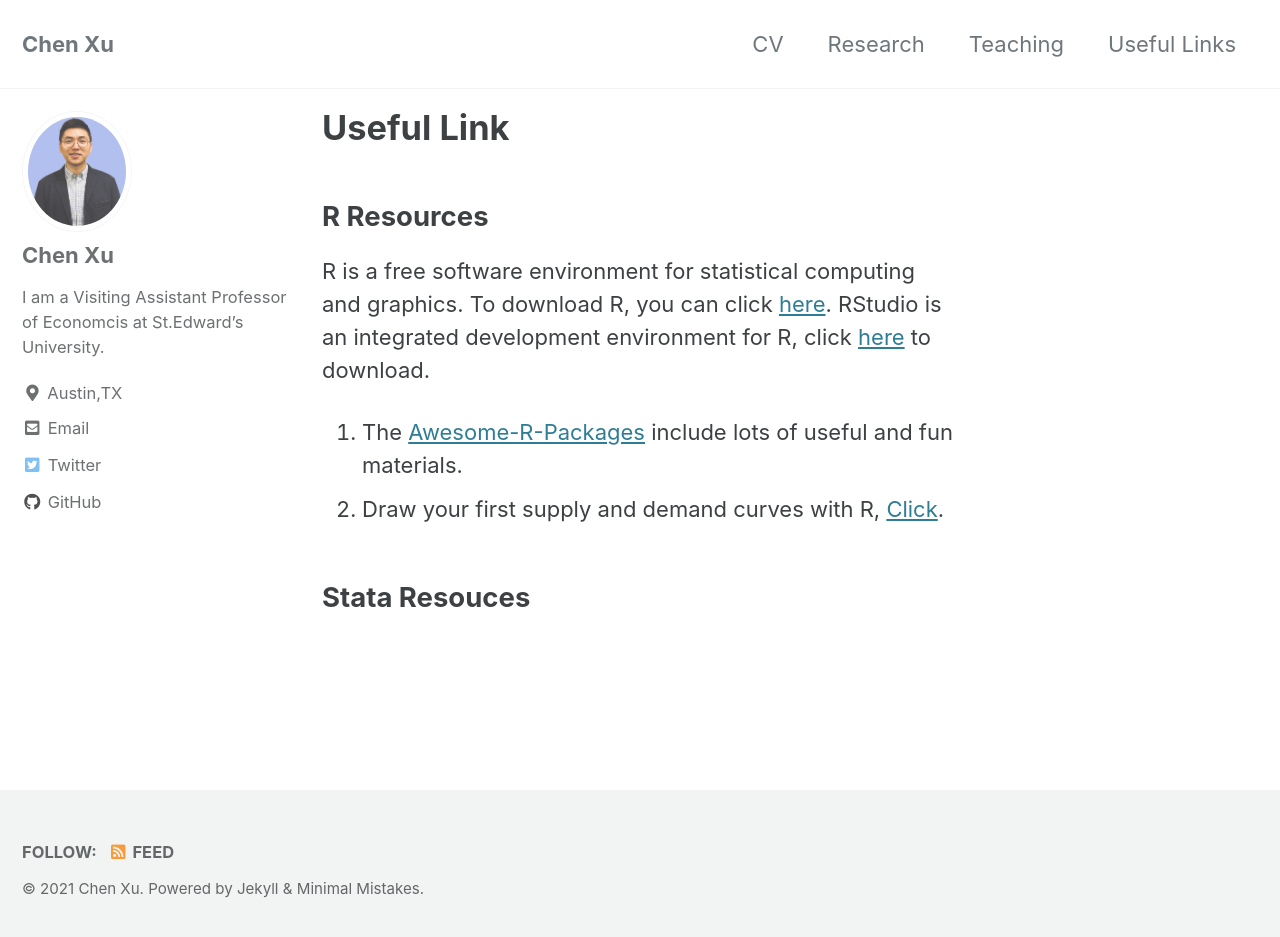
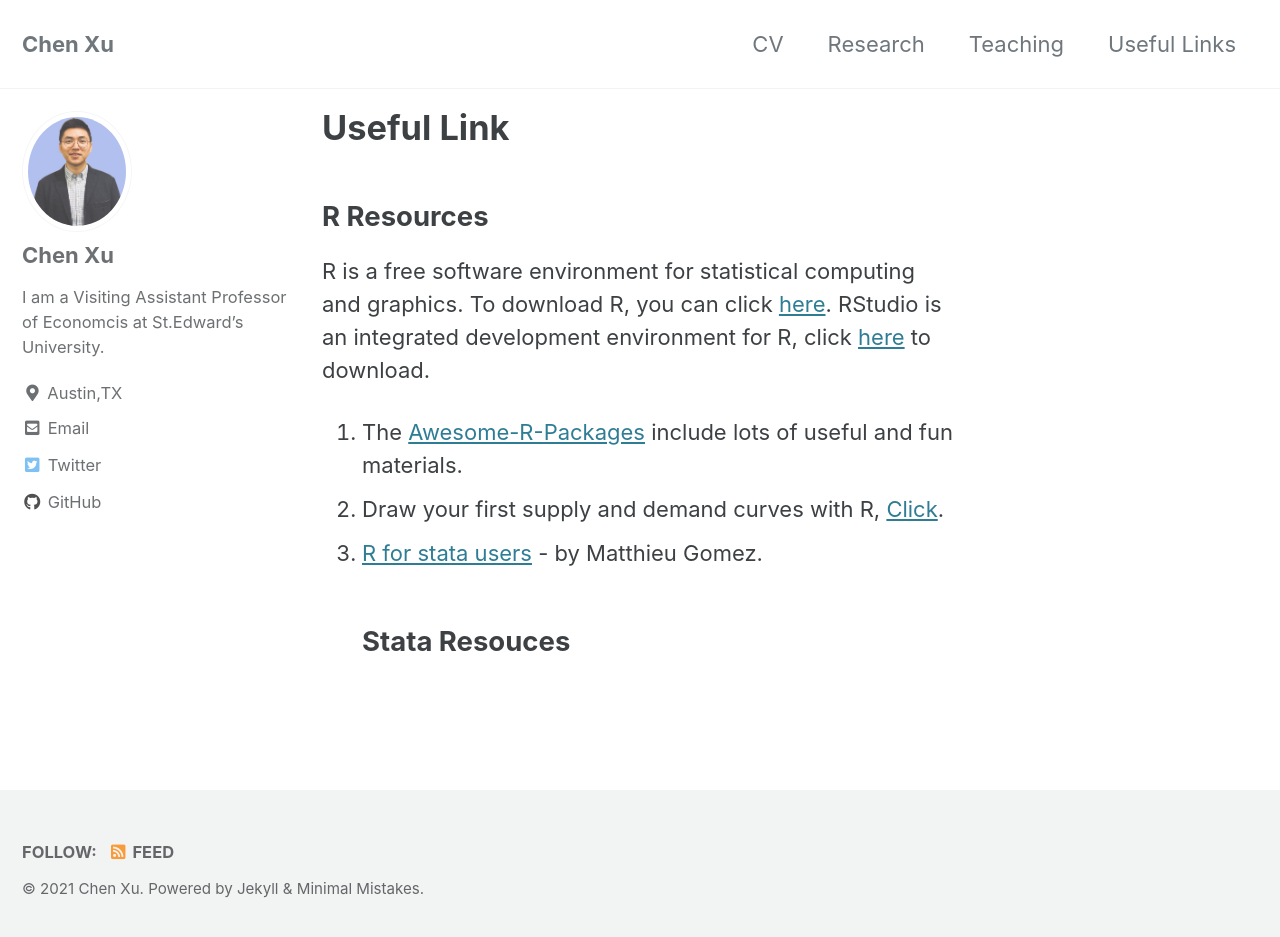
Before and after one commit to chenxuecon/chenxuecon.github.io, a Jekyll site: the page built from _pages/links.md, in a window 1280 px wide and 945 px high. Shown: the top 937 px of the window. Built offline with Jekyll 4.4.1, drawn with Linux system fonts in a browser that asks for light colours; cached includes are drawn as plain includes.

Commit message:
Update links.md

```diff
--- a/_pages/links.md
+++ b/_pages/links.md
@@ -9,5 +9,5 @@ author_profile: true
 R is a free software environment for statistical computing and graphics. To download R, you can click [here](https://cran.r-project.org/mirrors.html). RStudio is an integrated development environment for R, click [here](https://rstudio.com/products/rstudio/download/) to download.
 1. The [Awesome-R-Packages](https://github.com/chenxuecon/Awesome-R-packages) include lots of useful and fun materials.
 2. Draw your first supply and demand curves with R, [Click](https://github.com/R-CoderDotCom/econocharts/#Intersections).
-
+3. [R for stata users](https://www.matthieugomez.com/statar/) - by Matthieu Gomez.
 ## Stata Resouces
```
